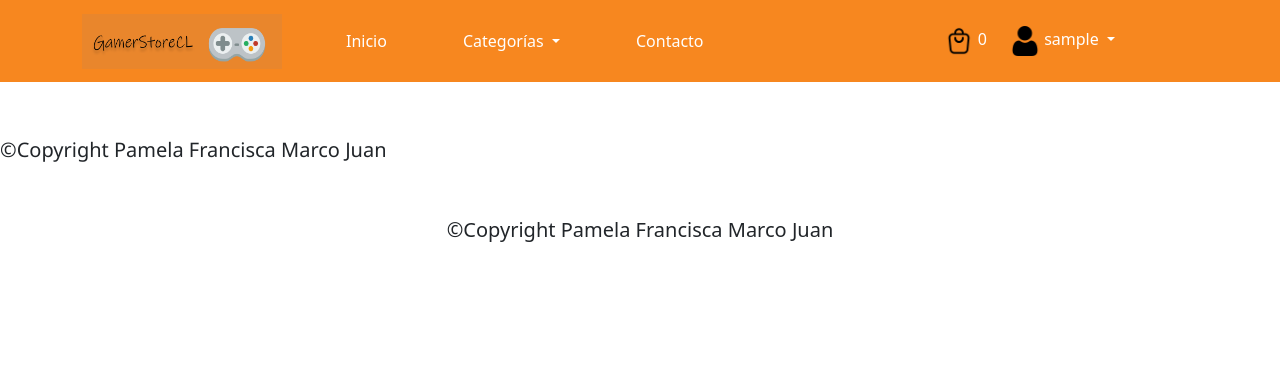
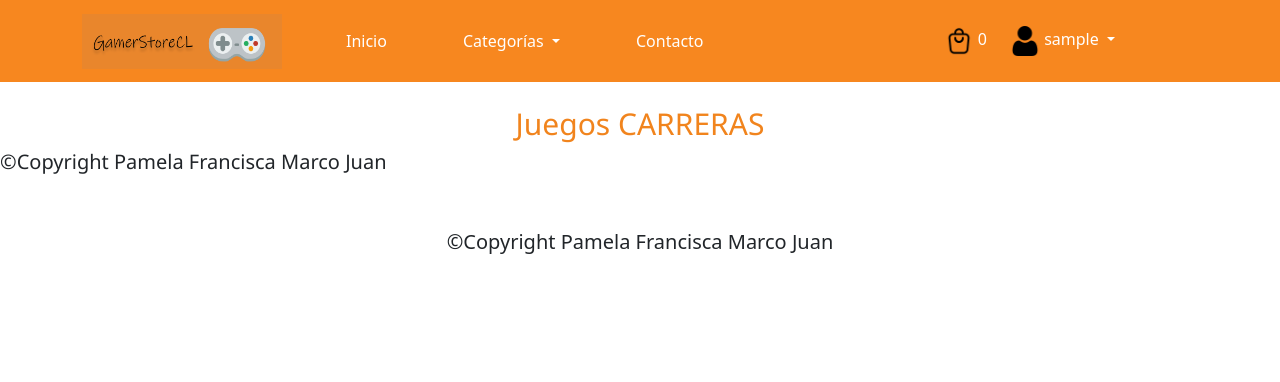
Before and after one commit to JuanmirandaSiromax/gamerstorecl, a Django app: page /princjuegos/juegoscarreras in a window 1280 px wide. Shown: the top 382 px of the page. Run offline with Django 4.2, Linux system fonts and the light colour scheme; the visitor is signed in with stand-in values (Sample User, id 1); data that the repository does not hold is empty.

Commit message:
Update carreras.html

```diff
--- a/mientretencion/templates/juegos/carreras.html
+++ b/mientretencion/templates/juegos/carreras.html
@@ -3,7 +3,8 @@
 
 
 {% block contenido %}
-<h1>Juegos CARRERAS</h1>
+<br>
+<h1 class="titulo-novedades">Juegos CARRERAS</h1>
 <div class="container">
   <div class="row">
 
```
